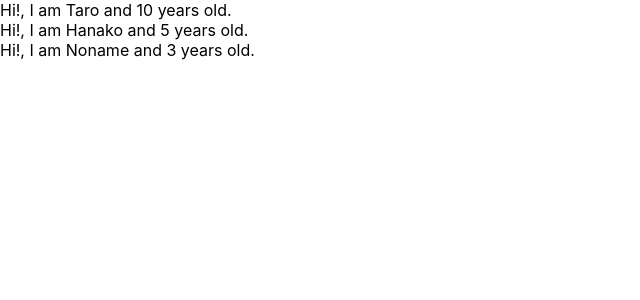
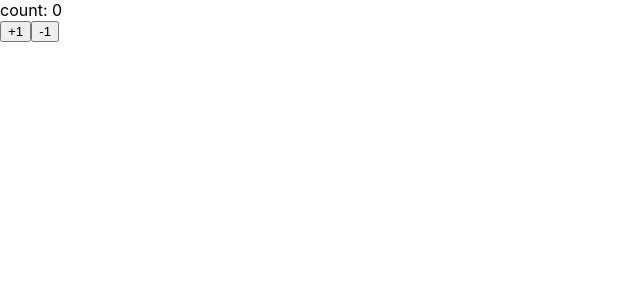
Before and after one commit to kai815/udemy-react-redux-crud-application, a React (Create React App) app: page / in a window 1280 px wide. Shown: the top 300 px of the page, without its empty margins (0-640 px from the left). Built offline with nearby package versions, Linux system fonts and the light colour scheme.

Commit message:
learn state and setState

```diff
--- a/src/App.js
+++ b/src/App.js
@@ -1,32 +1,28 @@
-import React from 'react';
-import PropTypes from 'prop-types';
+import React, {Component} from 'react';
 
-const App = () => {
-  //userを一括で処理
-  const profiles = [
-    { name:'Taro', age: 10 },
-    { name:'Hanako', age: 5 },
-    { name:"Noname", age:3},
-  ]
-  return (
-    <div>
-      {
-       profiles.map((profile, index)=> {
-         return <User name={ profile.name } age={ profile.age } key={index}/>
-       })
-      }
-    </div>
-    )
+const App = () => ( <Counter></Counter> )
 
-}
-
-const User = (props) => {
-  return <div>Hi!, I am {props.name} and {props.age} years old.</div>
-}
-
-User.propTypes = {
-  name: PropTypes.string,
-  age: PropTypes.number.isRequired,
+class Counter extends Component {
+  constructor(props) {
+    super(props)
+    this.state = { count: 0 }
+  }
+  handlePlusButton = () => {
+    // this.state = { count: this.state.count }
+    this.setState({ count: this.state.count + 1});
+  }
+  handleMinusButton = () => {
+    this.setState({ count: this.state.count - 1});
+  }
+  render() {
+    return (
+      <React.Fragment>
+        <div>count: { this.state.count }</div>
+        <button onClick={ this.handlePlusButton }>+1</button>
+        <button onClick={ this.handleMinusButton }>-1</button>
+      </React.Fragment>
+      )
+  }
 }
 
 export default App;
```
